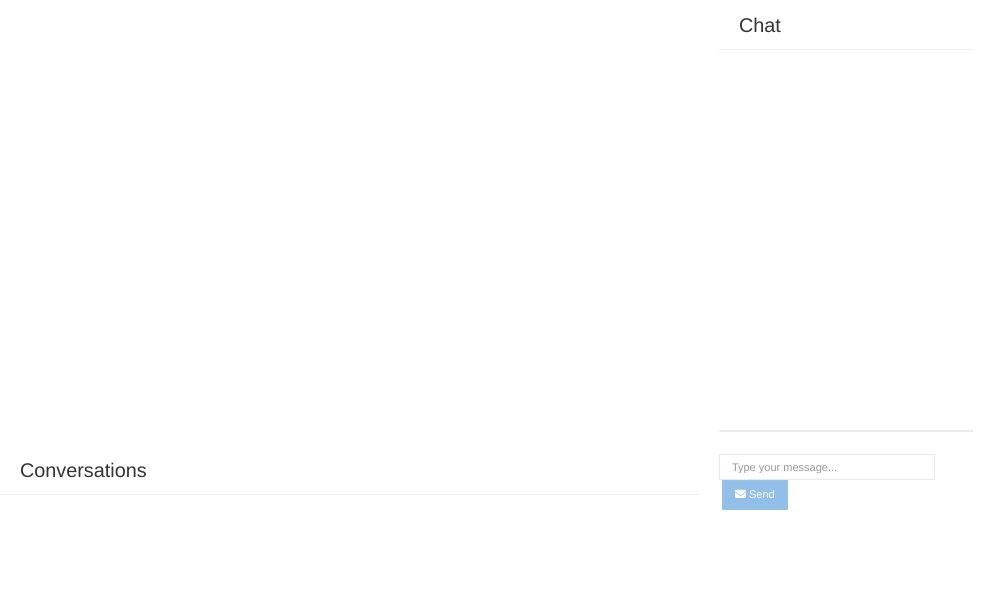
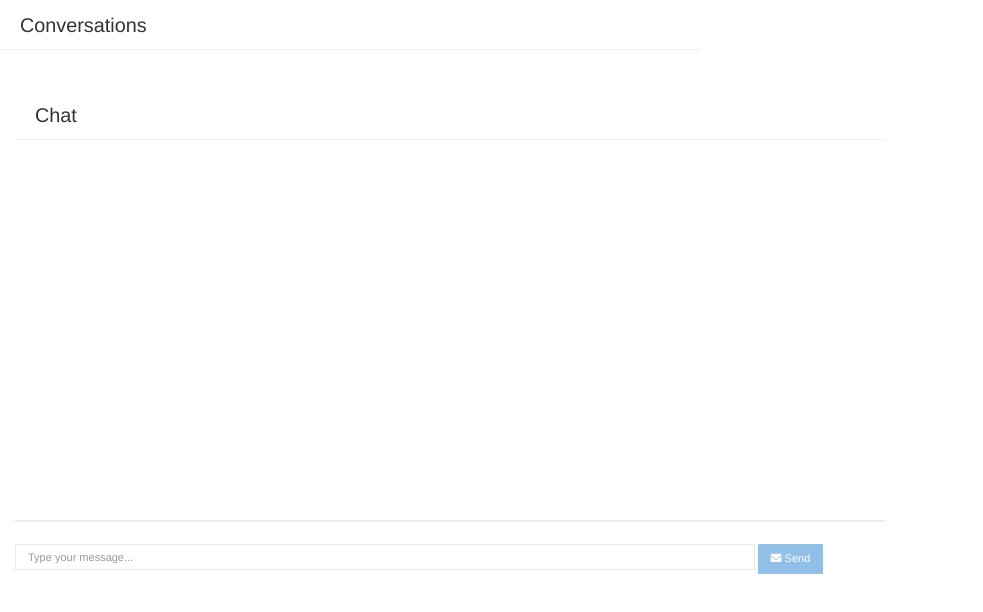
Before and after one commit to FelipePiacsek/chat_angular, a website: page frontend/app/index.html in a window 1280 px wide. Shown: the whole page, without its empty margins (0-983 px from the left). Drawn offline with nearby package versions, Linux system fonts and the light colour scheme; some packages are replaced by stand-ins of ours; files that its build step writes are made by us from their sources; no server answers; a script that the page names is missing.

Commit message:
Mistery CSS.

```diff
--- a/frontend/app/styles/chat-messages.css
+++ b/frontend/app/styles/chat-messages.css
@@ -28,6 +28,9 @@
     white-space: nowrap;
     overflow: hidden;
     text-overflow: ellipsis;
+}
+.messages-tab{
+    width: 1200px;
 }
 .panel-control>.btn:last-child, .panel-control>.btn-group:last-child>.btn:first-child {
     border-bottom-right-radius: 0;
--- a/frontend/app/styles/main.css
+++ b/frontend/app/styles/main.css
@@ -55,6 +55,9 @@ body {
 }
 .pull-right{
   float: right;
+}
+.align-top{
+  vertical-align: top;
 }
 /* Supporting marketing content */
 .marketing {
```
